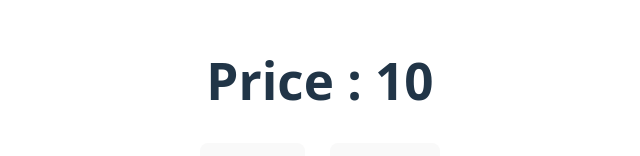
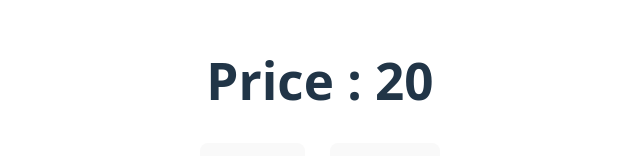
Before and after one commit to tanjirhc/understand-react, a React (Vite) app: page / in a window 1280 px wide. Shown: the part 215-371 px from the top of the page, without its empty margins (320-960 px from the left). Built offline with nearby package versions, Linux system fonts and the light colour scheme.

Commit message:
commenting

```diff
--- a/src/App.jsx
+++ b/src/App.jsx
@@ -1,15 +1,17 @@
 
+import { useState } from 'react';
 import './App.css'
 
 
 
 function App() {
 
-  let price = 10;
+  const [price, setPrice] = useState(20);
+
 
   const increaseHandle = () => {
-    console.log('Price Value', price)
-    price = price + 1;
+    // console.log('Price Value', price)
+    // price = price + 1;
   }
 
   return (
```
